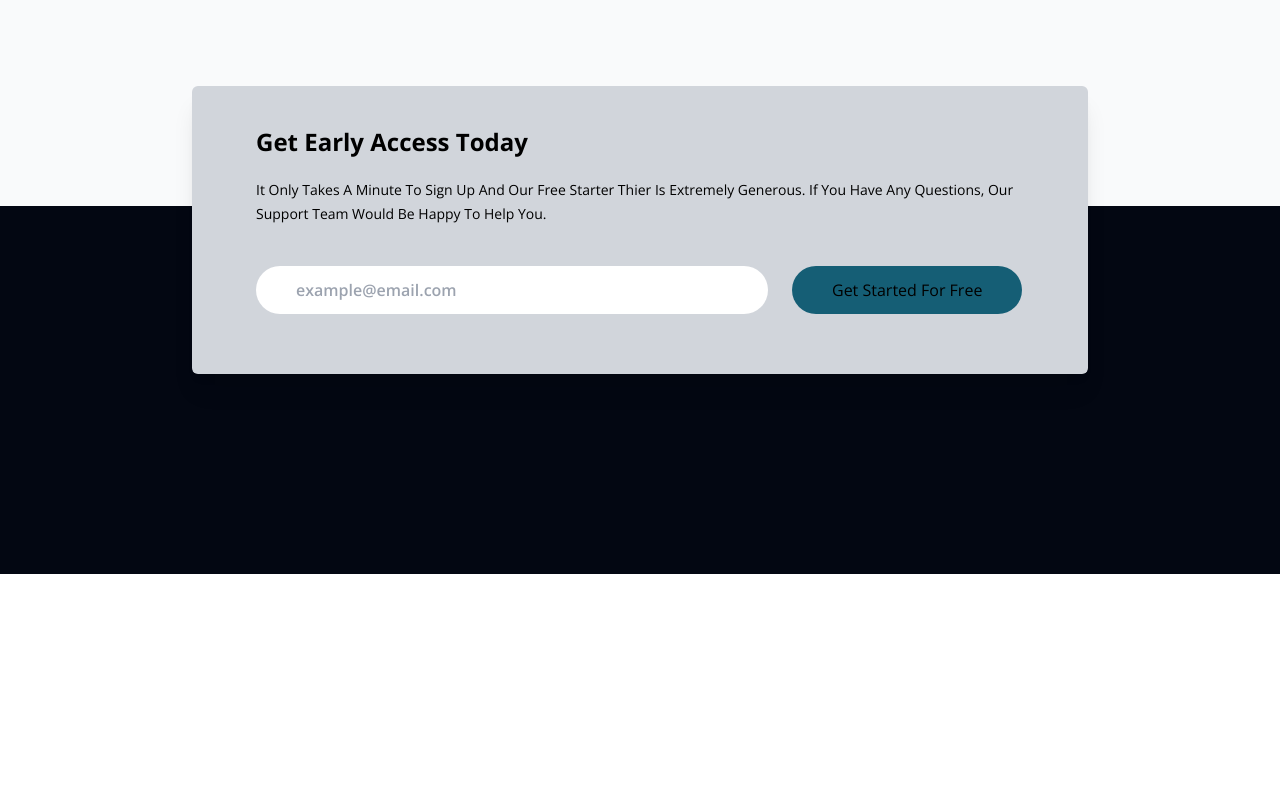
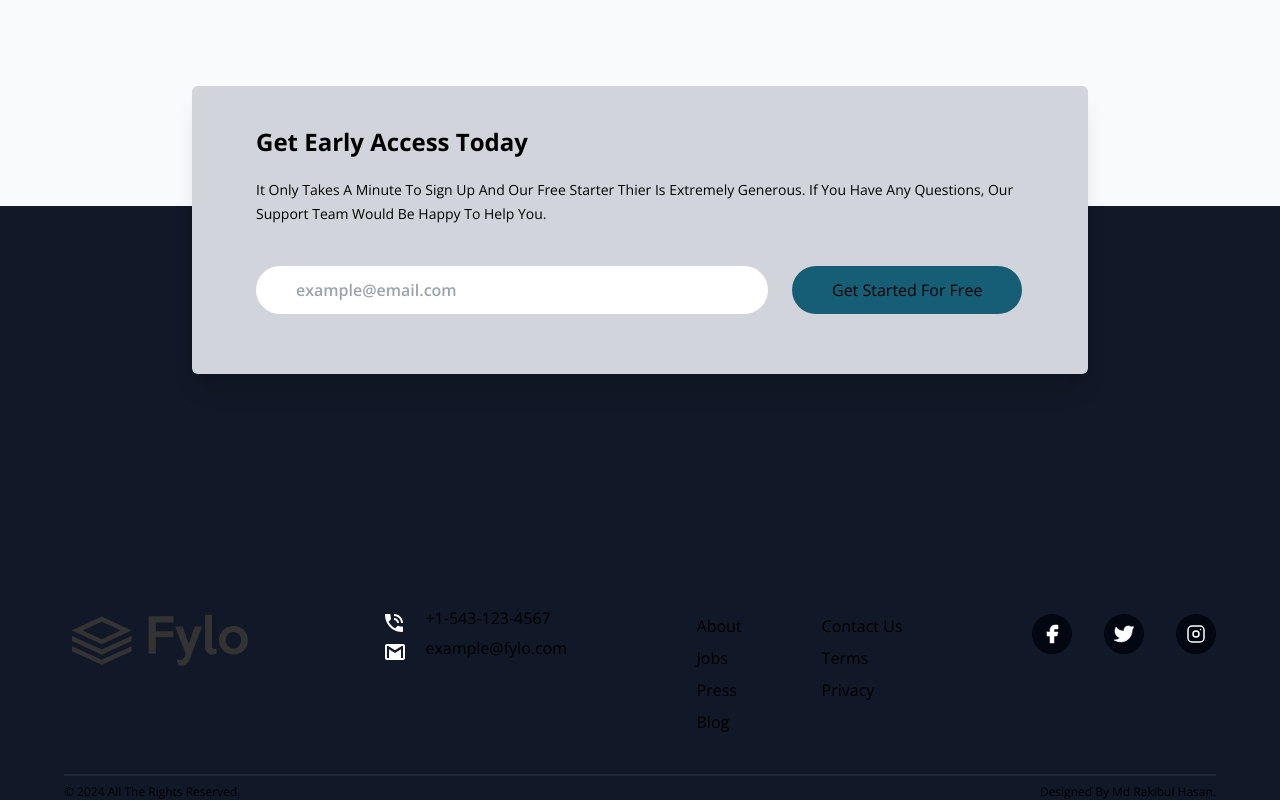
Before and after one commit to rakib-hasan-78/fylo-project-tailwind, a website built with Vite: page index.html in a window 1280 px wide. Shown: the part 3186-3986 px from the top of the page. Before the commit the page ends 3760 px from the top, so only its background shows below. Built offline with nearby package versions, Linux system fonts and the light colour scheme.

Commit message:
footer completed

```diff
--- a/index.html
+++ b/index.html
@@ -11,10 +11,10 @@
   <header id="header">
     <div class="container max-w-6xl mx-auto mt-10 md:mt-5 px-6 h-40 md:h-20 text-center">
       <div class="flex flex-col md:flex-row justify-between md:mt-4 space-x-5">
-        <div class="bg-logo-light-mode dark:bg-logo-dark-mode bg-no-repeat bg-center w-48 h-20 mx-auto md:mx-0"></div>
+        <div class="bg-logo-light-mode dark:bg-logo-dark-mode bg-no-repeat bg-center w-48 h-20 mx-auto md:mx-0 cursor-pointer"></div>
         <div class="flex justify-center items-center space-x-4 md:space-x-10 mt-3">
-          <a href="#Features" id="features" class="hover:text-cyan-500 duration-200 capitalize transition-all text-sm">features</a>
-          <a href="#" id="testimonials" class="hover:text-cyan-500 duration-200 capitalize transition-all text-sm">testimonials</a>
+          <a href="#Features" id="#features" class="hover:text-cyan-500 duration-200 capitalize transition-all text-sm">features</a>
+          <a href="#testimonials" id="#" class="hover:text-cyan-500 duration-200 capitalize transition-all text-sm">testimonials</a>
           <button id="toggle-btn" class="text-gray-500 dark:text-gray-400 hover:bg-gray-100 hover:dark:bg-gray-700 focus:outline-none focus:ring-4 focus:ring-gray-200 dark:focus:ring-gray-700 rounded-lg transition-all duration-200 text-sm">
 
                       <!-- light icon  -->
@@ -144,7 +144,7 @@
     </div>
   </section>
   <!-- testimonial section  -->
-  <section id="testimonial" class="bg-gray-50 dark:bg-gray-800 p-4 pb-56">
+  <section id="testimonials" class="bg-gray-50 dark:bg-gray-800 p-4 pb-56">
     <div class="container max-w-6xl mx-auto p-3">
       <div class="relative flex flex-col lg:flex-row space-y-5 lg:space-y-0 lg:space-x-16">
           <img src="./src/images/bg-quotes.png" alt="icon-quote" class="absolute w-10 lg:w-20 -top-3.5 lg:-top-16 left-1">
@@ -205,7 +205,7 @@
     </div>
   </section>
   <!-- early access section  -->
-  <section id="early-access" class="relative px-6 md:px-0 bg-gray-950 py-10">
+  <section id="early-access" class="relative px-6 md:px-0 bg-gray-900 py-10">
     <div class="relative -top-40 container max-w-4xl mx-auto p-10 px-6 md:px-16 bg-gray-300 dark:bg-zinc-950 rounded-md shadow-xl">
       <h5 class="text-2xl capitalize text-center md:text-left  font-bold">Get early access today</h5>
       <p class="text-sm capitalize text-center md:text-left leading-6 py-5">
@@ -221,6 +221,52 @@
        </div>
     </div>
   </section>
+  <footer class="bg-gray-900">
+    <div class="container max-w-6xl mx-auto py-10 flex flex-col md:flex-row items-center md:items-start justify-between space-y-10 md:space-y-0">
+      <!-- footer logo -->
+      <div class="bg-logo-light-mode dark:bg-logo-dark-mode h-20 w-48 bg-no-repeat bg-top cursor-pointer mx-auto md:mx-0"></div>
+      <!-- email and phone number  -->
+      <div class="flex flex-col space-y-3">
+        <div class="flex space-x-4">
+          <div class="w-6">
+            <img src="./src/images/icon-phone.svg" alt="icon-phone" class="scale-100">
+          </div>
+          <div class="-mt-2">+1-543-123-4567</div>
+        </div>
+        <div class="flex space-x-4">
+          <div class="w-6">
+            <img src="./src/images/icon-email.svg" alt="icon-phone" class="scale-100">
+          </div>
+          <div class="-mt-2">example@fylo.com</div>
+        </div>
+      </div>
+      <!-- menus  -->
+      <div class="flex flex-col md:flex-row space-y-3 md:space-y-0 md:space-x-20">
+        <div class="flex flex-col space-y-2">
+          <a href="#">About</a>
+          <a href="#">Jobs</a>
+          <a href="#">Press</a>
+          <a href="#">Blog</a>
+        </div>
+        <div class="flex flex-col space-y-2">
+          <a href="#">Contact Us</a>
+          <a href="#">Terms</a>
+          <a href="#">Privacy</a>
+        </div>
+      </div>
+      <!-- social media  -->
+      <div class="flex space-x-8 justify-center">
+        <img src="./src/images/facebook.svg" alt="" class="p-2 bg-gray-950 rounded-full cursor-pointer ficon">
+        <img src="./src/images/twitter.svg" alt="" class="p-2 bg-gray-950 rounded-full cursor-pointer ficon">
+        <img src="./src/images/instagram.svg" alt="" class="p-2 bg-gray-950 rounded-full cursor-pointer ficon">
+      </div>
+    </div>
+    <div class="max-w-6xl mx-auto h-0.5 bg-gray-800 mb-2"></div>
+    <div class="flex flex-col md:flex-row max-w-6xl items-center justify-between mx-auto text-xs font-extralight capitalize">
+        <p id="copy-right"></p>
+        <p id="credit"></p>
+    </div>
+  </footer>
   <script type="module" src="./main.js"></script>
   </body>
 </html>
--- a/main.js
+++ b/main.js
@@ -50,3 +50,13 @@ themeBtn.addEventListener('click', (e)=>{
     }
 
 });
+
+
+// footer
+
+document.getElementById('copy-right').textContent = `
+\u00A9 ${new Date().getFullYear()} all the rights reserved.
+`
+document.getElementById('credit').textContent = `
+designed by md rakibul hasan.
+`
```
